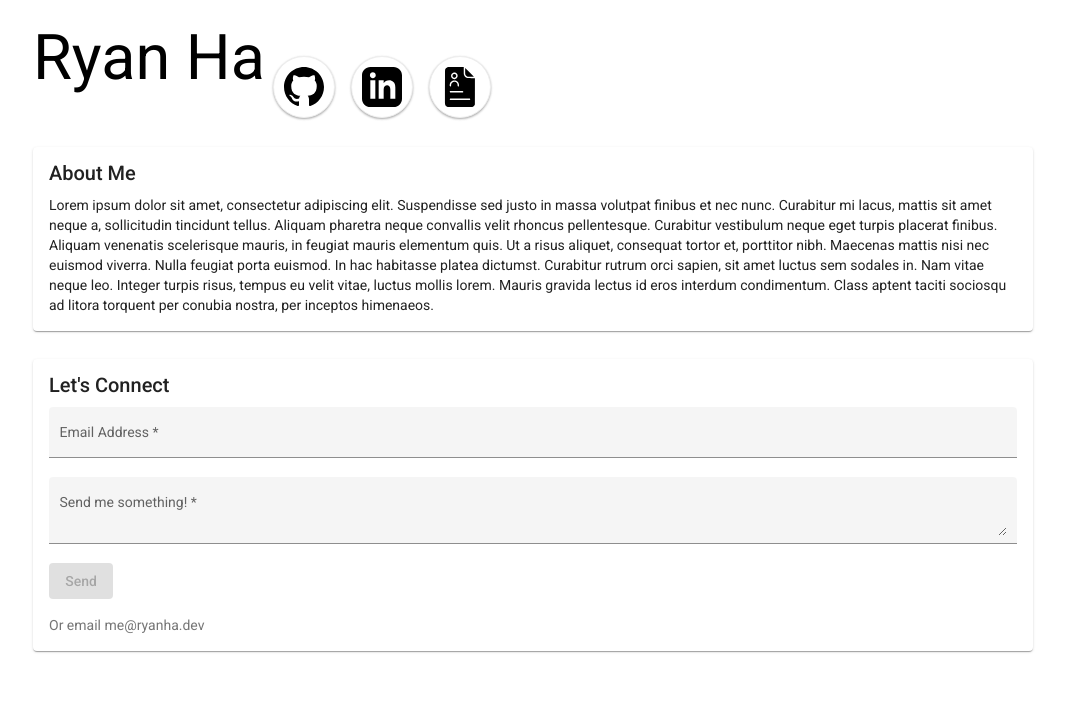
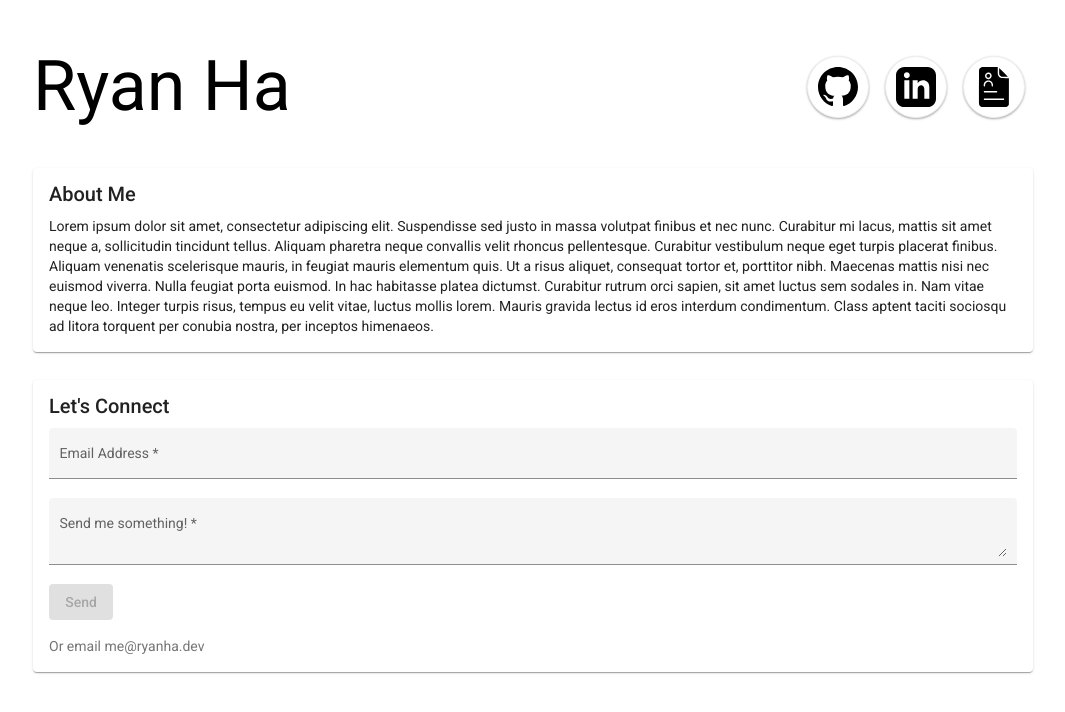
Before and after one commit to RyanWork/ubiquitous-doodle, an Angular app in the folder WebsiteApp/: page / in a window 1280 px wide. Shown: the top 712 px of the page, without its empty margins (107-1172 px from the left). Built offline with nearby package versions, Linux system fonts and the light colour scheme.

Commit message:
Fix alignment of items

```diff
--- a/WebsiteApp/src/app/app.component.css
+++ b/WebsiteApp/src/app/app.component.css
@@ -1,10 +1,7 @@
-.mat-typography {
-  font: 0 14px/20px Roboto, "Helvetica Neue", sans-serif;
-}
-
 .name-header {
-  font-size: 4.5em;
+  font-size: 5.0em;
   font-family: Roboto, "Helvetica Neue", sans-serif;
+  line-height: 1.1;
 }
 
 .content {
@@ -13,7 +10,6 @@
   padding: 16px;
   max-width: 1000px;
   flex-direction: column;
-  align-items: stretch;
 }
 
 .section-container {
@@ -21,6 +17,10 @@
   flex-wrap: wrap;
   justify-content: left;
   margin-bottom: 1.5em;
+}
+
+.separated-flex {
+  justify-content: space-between;
 }
 
 .submit {
--- a/WebsiteApp/src/app/app.component.html
+++ b/WebsiteApp/src/app/app.component.html
@@ -1,6 +1,7 @@
 <div class="content" role="main">
-  <div class="section-container">
-    <p class="name-header">Ryan Ha</p>
+  <div class="section-container separated-flex">
+    <h1 class="name-header">Ryan Ha</h1>
+    <div class="section-container">
     <app-circle-link [link]="'https://www.github.com/RyanWork'" [title]="'GitHub'">
       <svg xmlns="http://www.w3.org/2000/svg" width="40" height="40" viewBox="0 0 24 24">
         <path d="M12 0c-6.626 0-12 5.373-12 12 0 5.302 3.438 9.8 8.207 11.387.599.111.793-.261.793-.577v-2.234c-3.338.726-4.033-1.416-4.033-1.416-.546-1.387-1.333-1.756-1.333-1.756-1.089-.745.083-.729.083-.729 1.205.084 1.839 1.237 1.839 1.237 1.07 1.834 2.807 1.304 3.492.997.107-.775.418-1.305.762-1.604-2.665-.305-5.467-1.334-5.467-5.931 0-1.311.469-2.381 1.236-3.221-.124-.303-.535-1.524.117-3.176 0 0 1.008-.322 3.301 1.23.957-.266 1.983-.399 3.003-.404 1.02.005 2.047.138 3.006.404 2.291-1.552 3.297-1.23 3.297-1.23.653 1.653.242 2.874.118 3.176.77.84 1.235 1.911 1.235 3.221 0 4.609-2.807 5.624-5.479 5.921.43.372.823 1.102.823 2.222v3.293c0 .319.192.694.801.576 4.765-1.589 8.199-6.086 8.199-11.386 0-6.627-5.373-12-12-12z"/>
@@ -20,6 +21,7 @@
         </g>
       </svg>
     </app-circle-link>
+    </div>
   </div>
 
   <!-- About Me Section -->
--- a/WebsiteApp/src/styles.scss
+++ b/WebsiteApp/src/styles.scss
@@ -1,14 +1,12 @@
 @use '@angular/material' as mat;
 
-$my-custom-level: mat.define-typography-level(
-  $font-family: Roboto,
-  $font-weight: 400,
-  $font-size: 1rem,
-  $line-height: 1,
-  $letter-spacing: normal,
+$custom-typography: mat.define-typography-config(
+  $headline:  mat.define-typography-level(
+    $font-family: Roboto,
+    $font-weight: 400,
+    $font-size: 2rem,
+    $letter-spacing: normal,
+  ),
 );
 
-body {
-  margin: 0;
-  font-family: Roboto, "Helvetica Neue", sans-serif;
-}
+@include mat.core($custom-typography);
```
